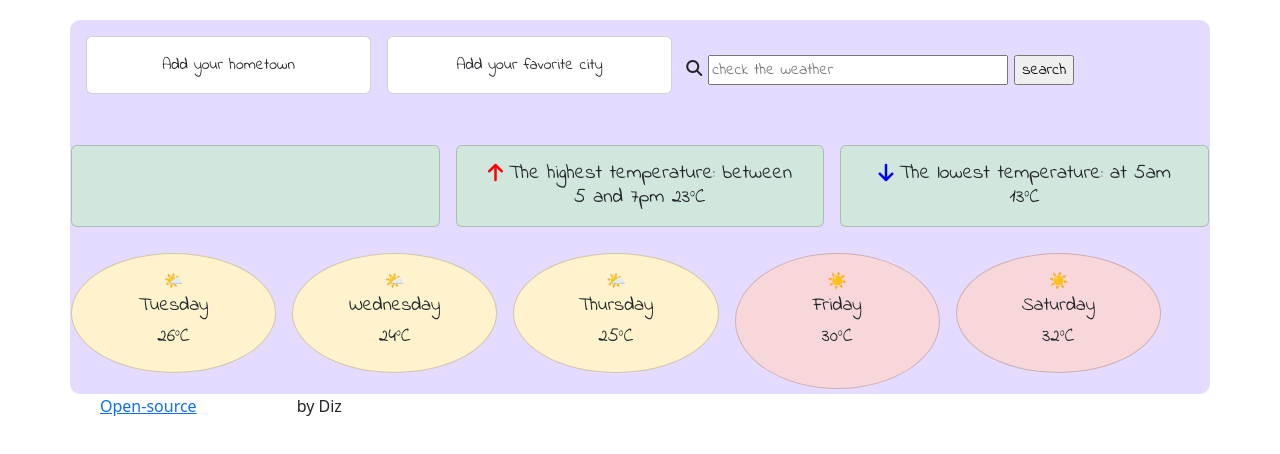
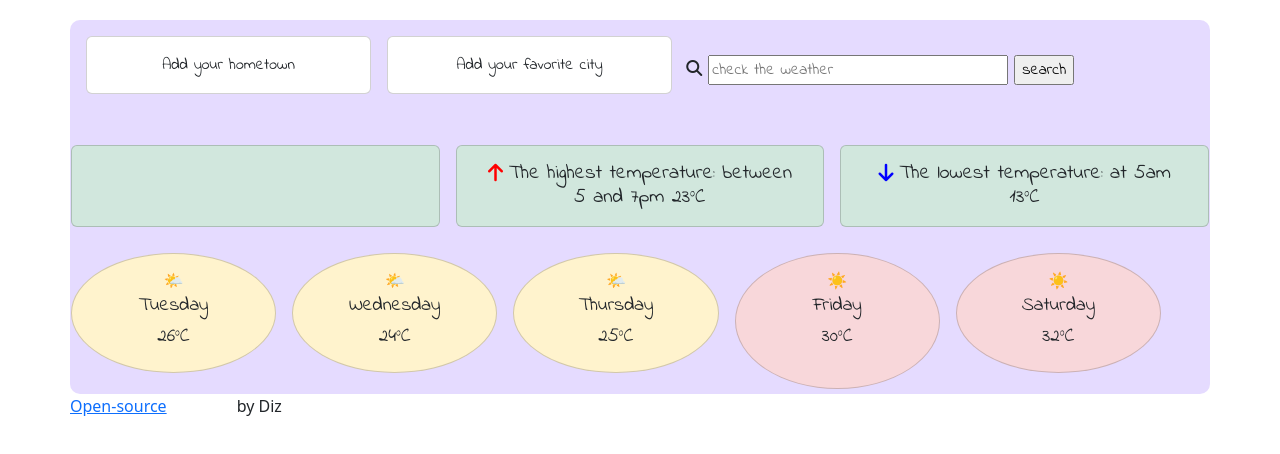
Before and after one commit to DiZlaB/homework-w6, a plain HTML site: page index.html in a window 1280 px wide. Shown: the top 454 px of the page. Drawn offline with nearby package versions, Linux system fonts and the light colour scheme.

Commit message:
Update style.css

```diff
--- a/style.css
+++ b/style.css
@@ -55,5 +55,5 @@ h6 {
 }
 
 .source {
-  margin: 100px;
+  margin: 70px;
 }
```
